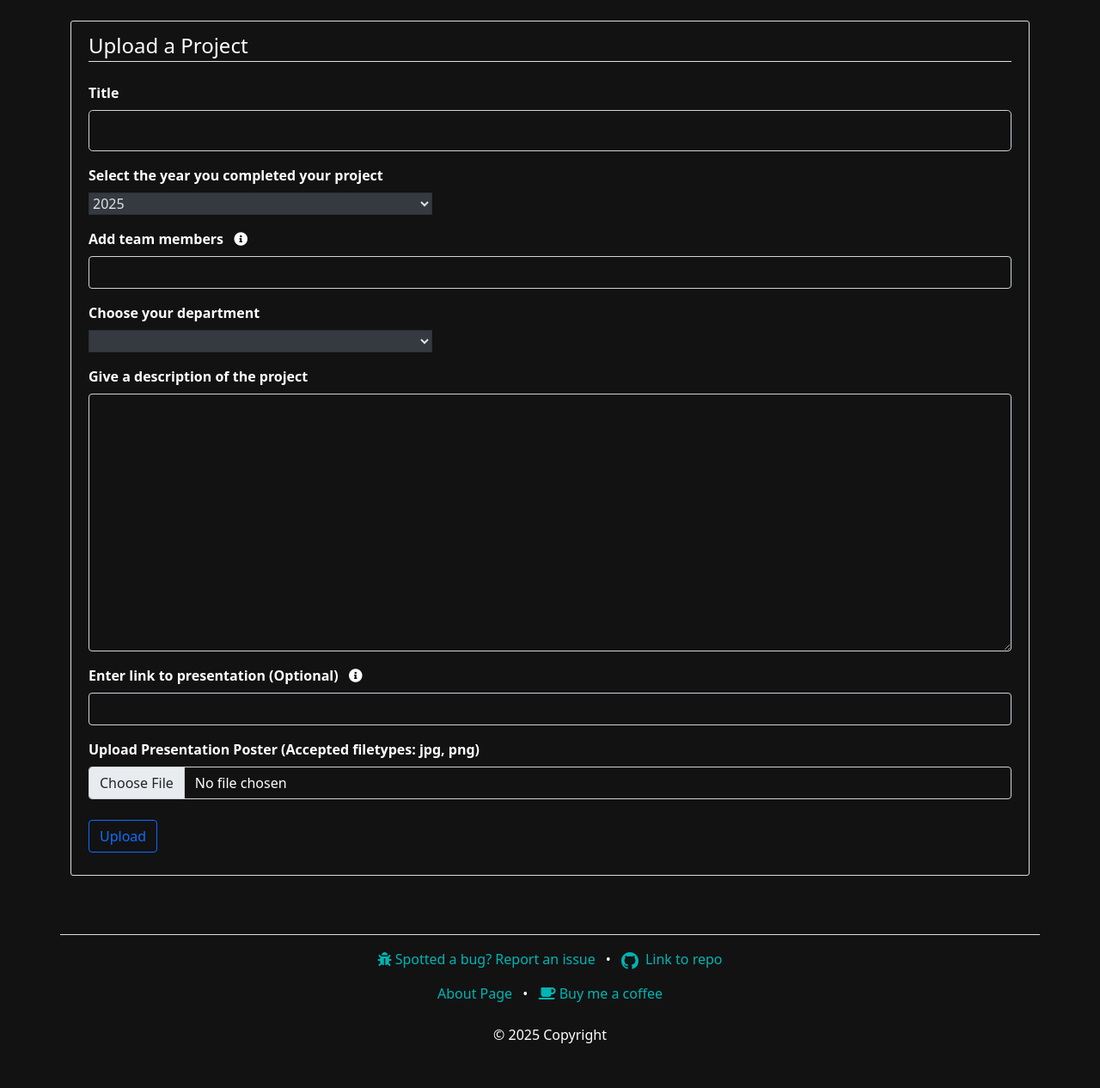
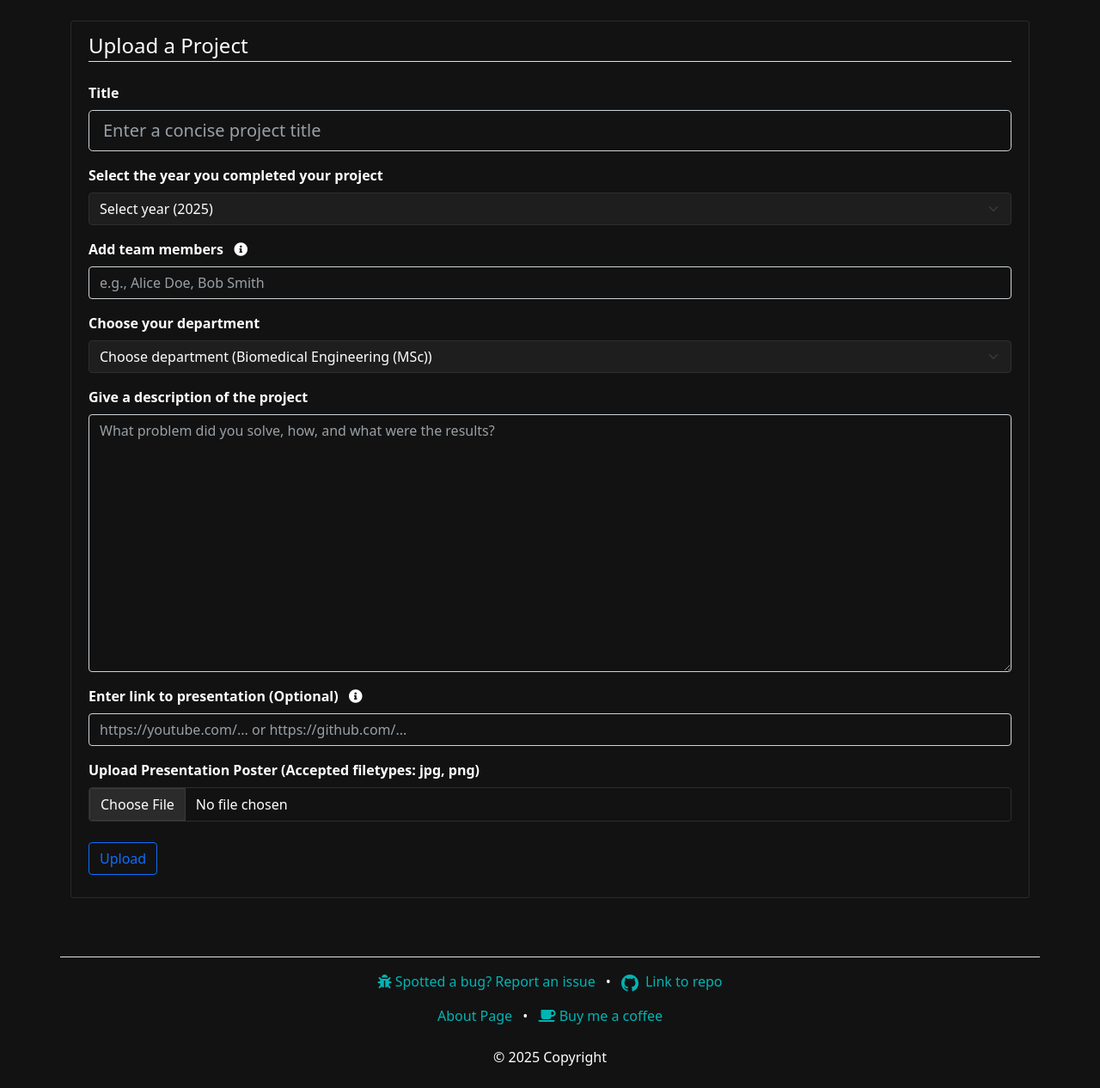
Before and after one commit to donchuru/capstone_depot, a Flask app: page /post/new in a window 1280 px wide. Shown: the part 56-1322 px from the top of the page at 86% size. Before the commit the page ends 1270 px from the top, so only its background shows below. Run offline with Flask 3, Linux system fonts and the light colour scheme; a user stored in the database is signed in; some libraries are stand-ins or nearby versions.

Commit message:
visual updates to upload page

```diff
--- a/capstone_depot/posts/forms.py
+++ b/capstone_depot/posts/forms.py
@@ -5,7 +5,23 @@ from wtforms.validators import DataRequired
 
 YEARS = sorted([2010, 2011, 2012, 2013, 2014, 2015, 2016, 2017, 2018, 2019, 2020, 2021, 2022, 2023, 2024, 2025], reverse=True)
 
-CATEGORIES = sorted([' ', 'Chemical Engineering', 'Civil Engineering', 'Computer Engineering', 'Software Engineering', 'Electrical Engineering', 'Engineering Physics', 'Materials Engineering', 'Mechanical Engineering', 'Mining Engineering', 'Petroleum Engineering', 'Biomedical Engineering (MSc)'])
+# Build select choices with a disabled placeholder on top
+LATEST_YEAR = YEARS[0]
+# Use integer coercion so prepopulation with model ints works seamlessly.
+# Placeholder uses 0 which will fail DataRequired (false-y) until a real year is chosen.
+YEAR_CHOICES = [(0, f"Select year ({LATEST_YEAR})")] + [(y, y) for y in YEARS]
+
+DEPARTMENTS_BASE = [
+    'Chemical Engineering', 'Civil Engineering', 'Computer Engineering', 'Software Engineering',
+    'Electrical Engineering', 'Engineering Physics', 'Materials Engineering', 'Mechanical Engineering',
+    'Mining Engineering', 'Petroleum Engineering', 'Biomedical Engineering (MSc)'
+]
+DEPARTMENTS_SORTED = sorted(DEPARTMENTS_BASE)
+TOP_DEPARTMENT = DEPARTMENTS_SORTED[0]
+CATEGORY_CHOICES = [("", f"Choose department ({TOP_DEPARTMENT})")] + [(c, c) for c in DEPARTMENTS_SORTED]
+
+# Backwards-compatible export for routes expecting CATEGORIES
+CATEGORIES = [" "] + DEPARTMENTS_SORTED
 
 class TeamMemberField(FlaskForm):
     name = StringField('Team Member')
@@ -13,9 +29,9 @@ class TeamMemberField(FlaskForm):
 
 class PostForm(FlaskForm):
     title = StringField('Title', validators=[DataRequired()])
-    year = SelectField('Select the year you completed your project', choices = YEARS, validate_choice=True, validators=[DataRequired()])
+    year = SelectField('Select the year you completed your project', choices=YEAR_CHOICES, coerce=int, validate_choice=True, validators=[DataRequired()])
     team_members = StringField('Add team members', validators=[DataRequired()])
-    category = SelectField('Choose your department', choices = CATEGORIES, validate_choice=True, validators=[DataRequired()])
+    category = SelectField('Choose your department', choices=CATEGORY_CHOICES, validate_choice=True, validators=[DataRequired()])
     content = TextAreaField('Give a description of the project', validators=[DataRequired()])
     link = StringField('Enter link to presentation (Optional)')
     poster = FileField('Upload Presentation Poster (Accepted filetypes: jpg, png)', validators=[FileAllowed(['jpg', 'png'])])
--- a/capstone_depot/static/main.css
+++ b/capstone_depot/static/main.css
@@ -28,7 +28,7 @@ font-weight: 500;
 .content-section {
 background: transparent;
 padding: 10px 20px;
-border: 1px solid #dddddd;
+border: 1px solid #2a2a2a;
 border-radius: 3px;
 margin-bottom: 20px;
 }
@@ -123,8 +123,44 @@ background-color: transparent;
 color: white;
 }
 
+.form-control::placeholder {
+color: #9aa0a6;
+}
+
+/* Modern dark-mode select styling */
+.form-select {
+background-color: #1e1e1e;
+color: white;
+border-color: #2e2e2e;
+}
+
+.form-select:focus {
+background-color: #1e1e1e;
+color: white;
+border-color: rgb(0, 181, 181);
+box-shadow: 0 0 0 0.25rem rgba(0, 181, 181, 0.25);
+}
+
 .form-control-textarea {
 height: 300px; /* Adjust the height as desired */
+}
+
+/* File input polish */
+.form-control[type=file] {
+background-color: transparent;
+color: white;
+border-color: #2e2e2e;
+}
+
+.form-control[type=file]::file-selector-button {
+color: white;
+background-color: #2b2b2b;
+border: 1px solid #3a3a3a;
+}
+
+.form-control[type=file]::file-selector-button:hover {
+background-color: #3a3a3a;
+border-color: rgb(0, 181, 181);
 }
 
 .dropdown-menu-dark{
--- a/capstone_depot/templates/create_post.html
+++ b/capstone_depot/templates/create_post.html
@@ -11,7 +11,7 @@
                 {{ form.title.label(class="form-control-label mb-2") }}
 
                 {% if form.title.errors %}
-                    {{ form.title(class="form-control form-control-lg is-invalid") }}
+                    {{ form.title(class="form-control form-control-lg is-invalid", placeholder="Enter a concise project title") }}
                     <div class="invalid-feedback">
                         {% for error in form.title.errors %}
                             <span>{{ error }}</span>
@@ -19,15 +19,15 @@
                     </div>
 
                 {% else %}
-                    {{ form.title(class="form-control form-control-lg mb-3") }}
+                    {{ form.title(class="form-control form-control-lg mb-3", placeholder="Enter a concise project title") }}
                 {% endif %}
             </div>
 
-            <div class="dropdown">
+            <div class="form-group">
                 {{ form.year.label(class="form-control-label mb-2") }}
 
                 <div>
-                    {{ form.year(class="dropdown-menu-dark mb-3") }}
+                    {{ form.year(class="form-select mb-3") }}
                 </div>
 
             </div>
@@ -39,7 +39,7 @@
                 </a>
 
                 {% if form.team_members.errors %}
-                    {{ form.team_members(class="form-control form-control-lg is-invalid") }}
+                    {{ form.team_members(class="form-control form-control-lg is-invalid", placeholder="e.g., Alice Doe, Bob Smith") }}
                     <div class="invalid-feedback">
                         {% for error in form.team_members.errors %}
                             <span>{{ error }}</span>
@@ -47,15 +47,15 @@
                     </div>
 
                 {% else %}
-                    {{ form.team_members(class="form-control form-control mb-3") }}
+                    {{ form.team_members(class="form-control form-control mb-3", placeholder="e.g., Alice Doe, Bob Smith") }}
                 {% endif %}
             </div>
 
-            <div class="dropdown">
+            <div class="form-group">
                 {{ form.category.label(class="form-control-label mb-2") }}
 
                 <div>
-                    {{ form.category(class="dropdown-menu-dark mb-3") }}
+                    {{ form.category(class="form-select mb-3") }}
                 </div>
 
             </div>
@@ -64,15 +64,15 @@
                 {{ form.content.label(class="form-control-label mb-2") }}
 
                 {% if form.content.errors %}
-                    {{ form.content(class="form-control form-control is-invalid") }}
+                    {{ form.content(class="form-control form-control is-invalid", placeholder="What problem did you solve, how, and what were the results?") }}
                     <div class="invalid-feedback">
-                        {% for error in form.password.errors %}
+                        {% for error in form.content.errors %}
                             <span>{{ error }}</span>
                         {% endfor %}
                     </div>
 
                 {% else %}
-                    {{ form.content(class="form-control form-control form-control-textarea mb-3") }}
+                    {{ form.content(class="form-control form-control form-control-textarea mb-3", placeholder="What problem did you solve, how, and what were the results?") }}
                 {% endif %}
             </div>
 
@@ -83,7 +83,7 @@
                     <i class="fas fa-info-circle" aria-hidden="true"></i>
                 </a>
 
-                {{ form.link(class="form-control mb-3") }}
+                {{ form.link(class="form-control mb-3", placeholder="https://youtube.com/... or https://github.com/...") }}
             </div>
 
             <div class="form-group">
```
